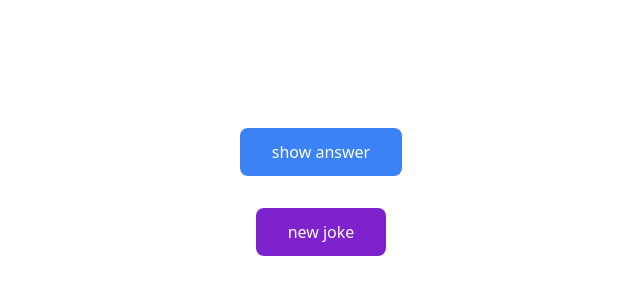
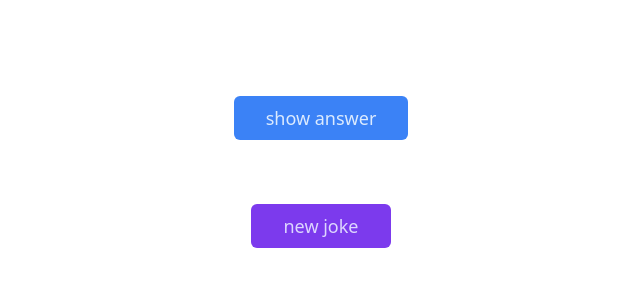
Before and after one commit to danxguerrero/react-formula, a React (Vite) app: page / in a window 1280 px wide. Shown: the top 300 px of the page, without its empty margins (319-959 px from the left). Built offline with nearby package versions, Linux system fonts and the light colour scheme.

Commit message:
Set up Use Effect Exercise

```diff
--- a/src/App.jsx
+++ b/src/App.jsx
@@ -1,7 +1,7 @@
-import { RandomJoke } from './randomJoke/RandomJoke.jsx'
+import { UseEffect } from './useEffect/UseEffect.jsx'
 
 const App = () => {
-  return <RandomJoke />
+  return <UseEffect />
 };
 
 export default App;
--- /dev/null
+++ b/src/useEffect/UseEffect.jsx
@@ -0,0 +1,32 @@
+import { useState } from "react";
+import { Joke } from "./components/Joke";
+
+export const UseEffect = () => {
+  const [joke, setJoke] = useState(null);
+  const [showAnswer, setShowAnswer] = useState(false);
+
+  const fetchRandomJoke = () => {
+    setShowAnswer(false);
+    fetch("https://api.react-formula.com/learning-api/demos/random-joke/jokes")
+      .then((response) => response.json())
+      .then((data) => setJoke(data));
+  };
+
+  return (
+    <div className="flex flex-col items-center py-16">
+      {joke ? <Joke joke={joke} showAnswer={showAnswer} /> : null}
+      <button
+        className="px-8 py-2 m-8 text-lg text-blue-100 bg-blue-500 rounded-md"
+        onClick={() => setShowAnswer(!showAnswer)}
+      >
+        show answer
+      </button>
+      <button
+        className="px-8 py-2 m-8 text-lg rounded-md text-violet-200 bg-violet-600"
+        onClick={fetchRandomJoke}
+      >
+        new joke
+      </button>
+    </div>
+  );
+};
--- /dev/null
+++ b/src/useEffect/components/Joke.jsx
@@ -0,0 +1,10 @@
+export const Joke = (props) => {
+  const { joke, showAnswer } = props;
+
+  return (
+    <div className="m-20">
+      <div className="mb-12 text-4xl text-center text-neutral-600">{joke.question}</div>
+      {showAnswer ? <div className="text-3xl text-center text-blue-600">{joke.answer}</div> : null}
+    </div>
+  );
+};
```
